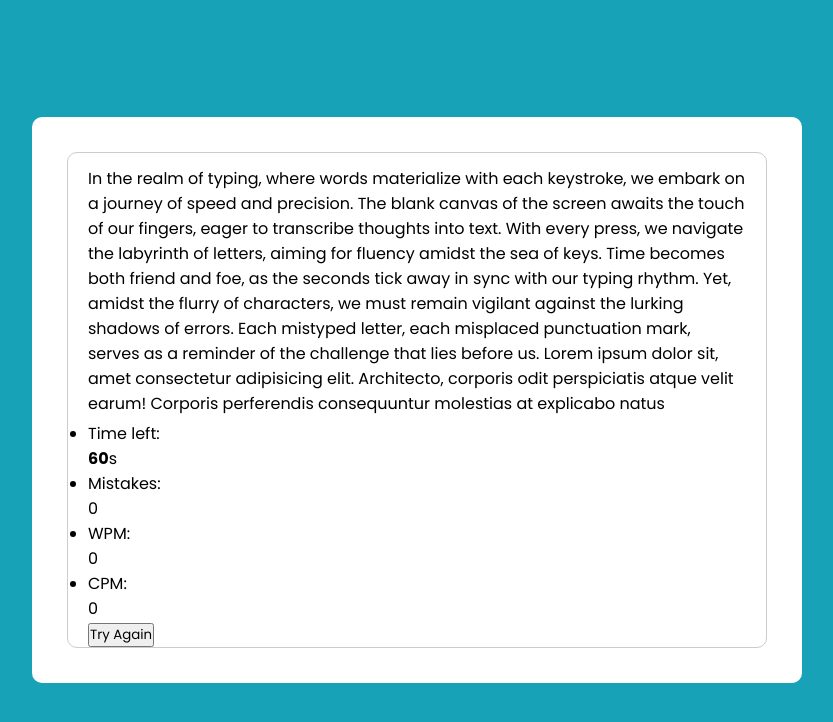
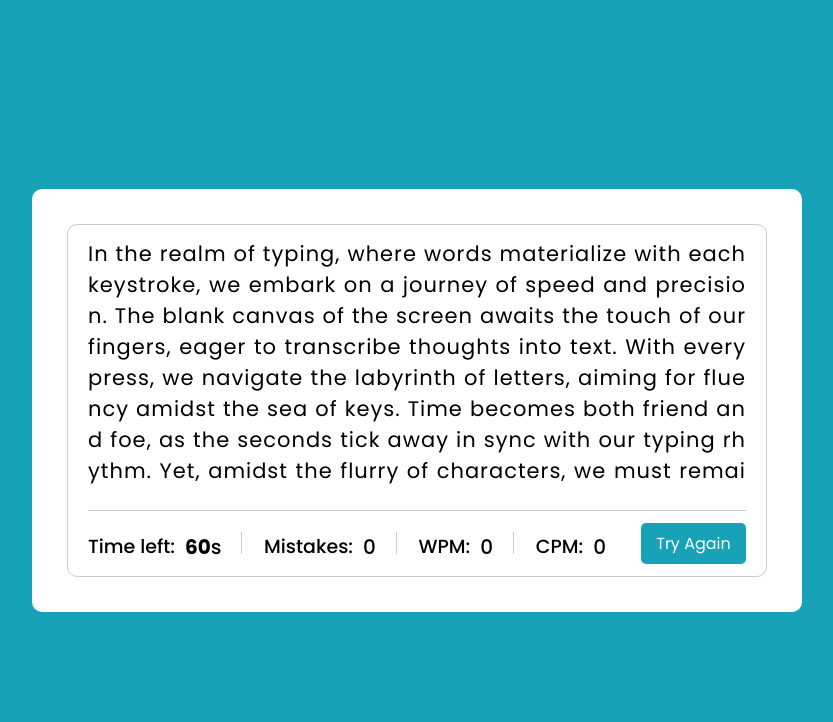
Before and after one commit to ni-lie/typing-test, a plain HTML site: page index.html in a window 1280 px wide. Shown: the whole page, without its empty margins (223-1056 px from the left). Drawn offline with Linux system fonts and the light colour scheme.

Commit message:
feat: add styling

```diff
--- a/styles.css
+++ b/styles.css
@@ -30,5 +30,77 @@ body {
 
 .content-box .typing-text {
     max-height: 255px;
-    overflow-y: auto;;
+    overflow-y: auto;
 }
+
+.typing-text::-webkit-scrollbar {
+    width: 0;
+}
+
+.typing-text p {
+    font-size: 21px;
+    text-align: justify;
+    letter-spacing: 1px;
+    word-break: break-all;
+}
+
+.content-box .content {
+    display: flex;
+    justify-content: space-between;
+    align-items: center;
+    margin-top: 17px;
+    padding: 12px 0;
+    border-top: 1px solid #ccc;
+}
+
+.content button {
+    border: none;
+    outline: none;
+    width: 105px;
+    padding: 8px 0;
+    color: #fff;
+    cursor: pointer;
+    background-color: #17a2b8;
+    font-size: 16px;
+    border-radius: 5px;
+    transition: transform 0.3s ease;
+}
+
+.content button:active {
+    transform: scale(0.97);
+}
+
+
+.content .result-details {
+    display: flex;
+    width: calc(100% - 140px);
+    justify-content: space-between;
+}
+
+.result-details li {
+    display: flex;
+    list-style: none;
+    height: 22px
+}
+
+.result-details li:not(:first-child){
+    border-left: 1px solid #ccc;
+    padding-left: 22px
+}
+
+.result-details li p {
+    font-size: 19px;
+}
+
+.result-details li span {
+    display: block;
+    font-size: 20px;
+    margin-left: 10px
+}
+
+.result-details li:not(:first-child) span {
+    font-weight: 500;
+}
+.result-details li {
+    font-weight: 500;
+}
```
